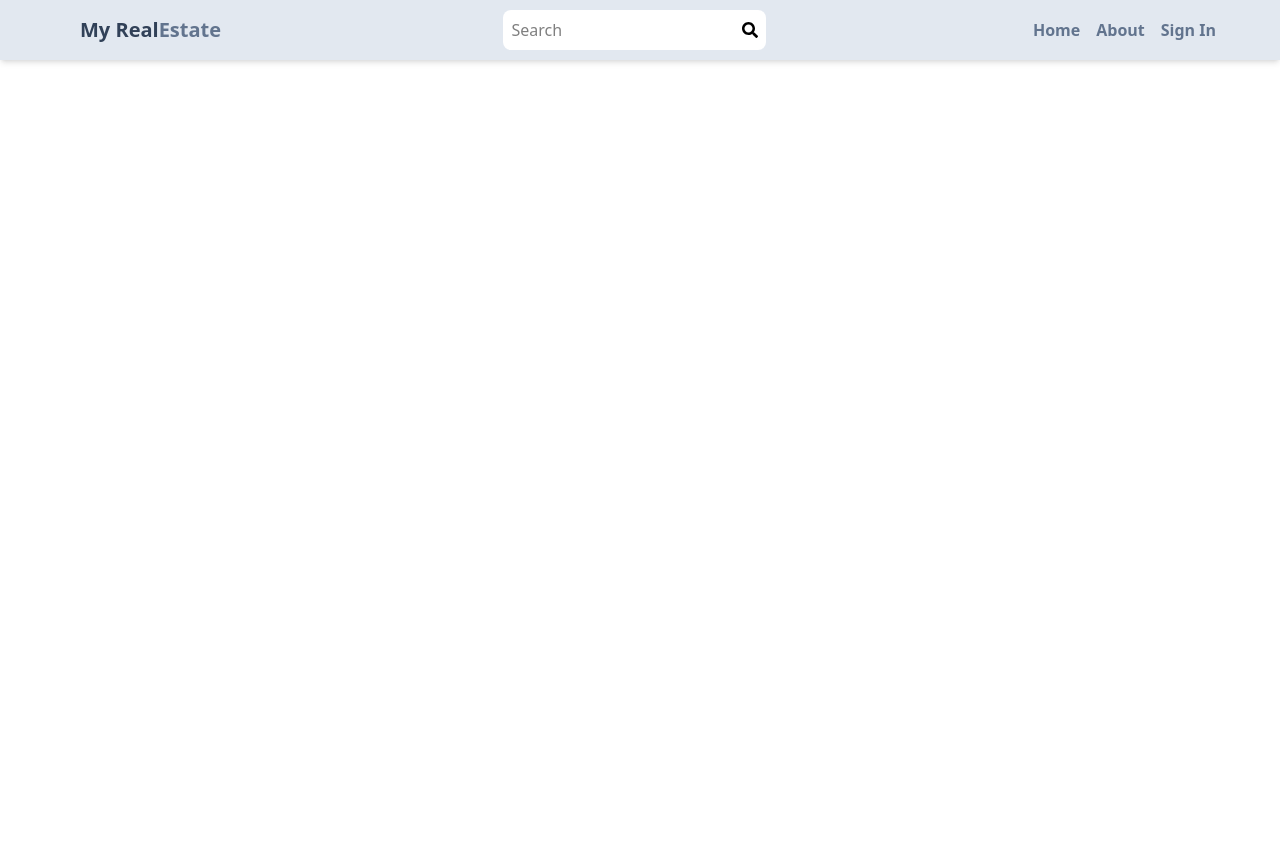
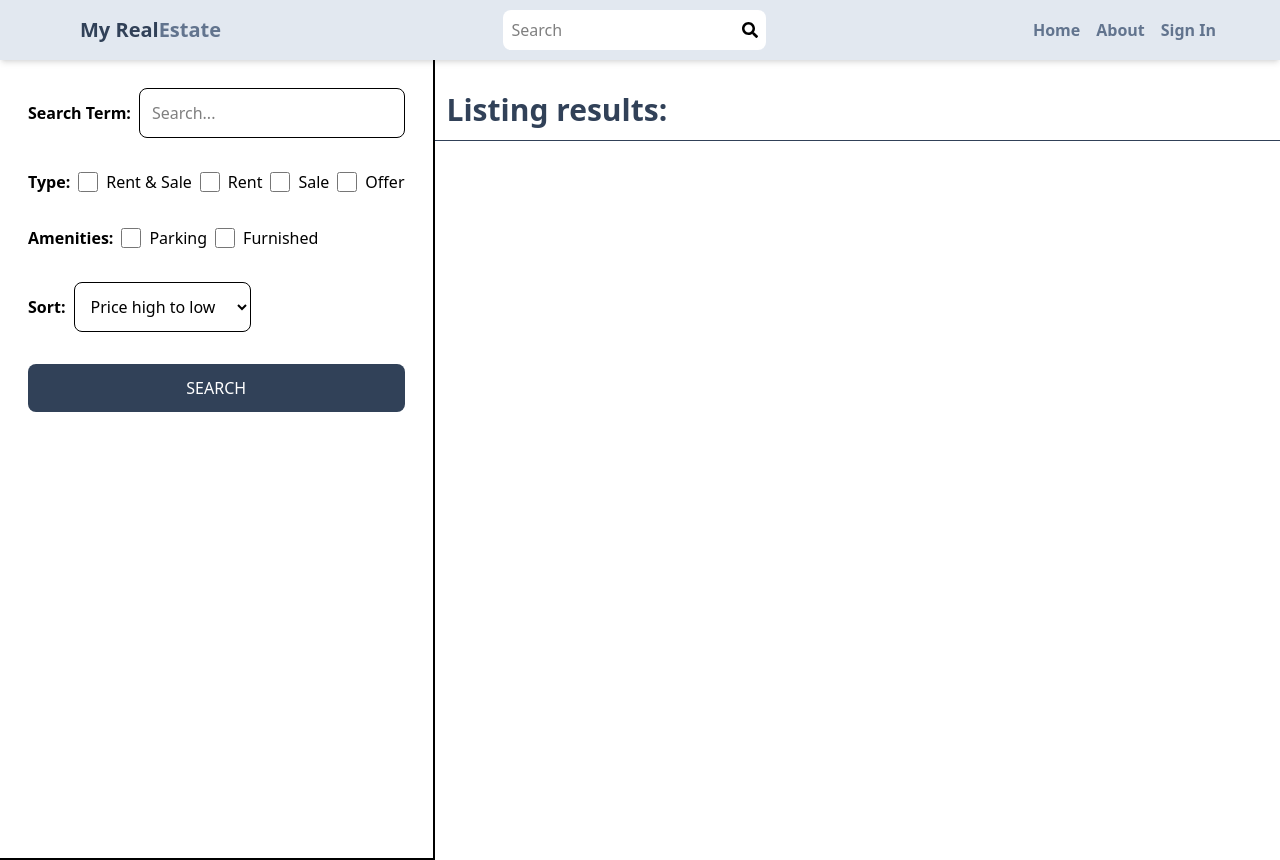
Before and after one commit to Ibrahimkhan432/My_Real_Estate, a React (Vite) app in the folder client/: page /search in a window 1280 px wide. Before the commit the page ends 800 px from the top, so only its background shows below. Built offline with nearby package versions, Linux system fonts and the light colour scheme; no server answers.

Commit message:
search page ui completed

```diff
--- a/client/src/App.jsx
+++ b/client/src/App.jsx
@@ -1,36 +1,41 @@
-import React from 'react'
-import { BrowserRouter, Route, Routes } from 'react-router-dom'
-import Home from './pages/Home'
-import SignUp from './pages/SignUp'
-import SignOut from './pages/SignOut'
-import About from './pages/About'
-import Header from './components/Header'
-import SignIn from './pages/SignIn'
-import PrivateRoute from './components/PrivateRoute'
-import Profile from './pages/Profile'
-import CreateListing from './pages/CreateListing'
-import UpdateListing from './pages/UpdateListing'
-import Listing from './pages/Listing'
+import React from "react";
+import { BrowserRouter, Route, Routes } from "react-router-dom";
+import Home from "./pages/Home";
+import SignUp from "./pages/SignUp";
+import SignOut from "./pages/SignOut";
+import About from "./pages/About";
+import Header from "./components/Header";
+import SignIn from "./pages/SignIn";
+import PrivateRoute from "./components/PrivateRoute";
+import Profile from "./pages/Profile";
+import CreateListing from "./pages/CreateListing";
+import UpdateListing from "./pages/UpdateListing";
+import Listing from "./pages/Listing";
+import Search from "./pages/Search";
 
 const App = () => {
   return (
     <BrowserRouter>
       <Header />
       <Routes>
-        <Route path='/' element={<Home />} />
-        <Route path='/sign-up' element={<SignUp />} />
-        <Route path='/sign-in' element={<SignIn />} />
-        <Route path='/sign-out' element={<SignOut />} />
-        <Route path='/about' element={<About />} />
-        <Route path='/listing/:listingId' element={<Listing />} />
-        <Route element={<PrivateRoute />} >
-          <Route path='/profile' element={<Profile />} />
-          <Route path='/create-listing' element={<CreateListing />} />
-          <Route path='/update-listing/:listingId' element={<UpdateListing />} />
+        <Route path="/" element={<Home />} />
+        <Route path="/sign-up" element={<SignUp />} />
+        <Route path="/sign-in" element={<SignIn />} />
+        <Route path="/sign-out" element={<SignOut />} />
+        <Route path="/about" element={<About />} />
+        <Route path="/search" element={<Search />} />
+        <Route path="/listing/:listingId" element={<Listing />} />
+        <Route element={<PrivateRoute />}>
+          <Route path="/profile" element={<Profile />} />
+          <Route path="/create-listing" element={<CreateListing />} />
+          <Route
+            path="/update-listing/:listingId"
+            element={<UpdateListing />}
+          />
         </Route>
       </Routes>
     </BrowserRouter>
-  )
-}
+  );
+};
 
-export default App
+export default App;
--- /dev/null
+++ b/client/src/pages/Search.jsx
@@ -0,0 +1,76 @@
+import React from "react";
+
+export default function Search() {
+  return (
+    <div className="flex flex-col md:flex-row">
+      <div className="p-7  border-b-2 md:border-r-2 md:min-h-screen">
+        <form
+        //  onSubmit={handleSubmit}
+          className="flex flex-col gap-8">
+          <div className="flex items-center gap-2">
+            <label className="whitespace-nowrap font-semibold">
+              Search Term:
+            </label>
+            <input
+              type="text"
+              id="searchTerm"
+              placeholder="Search..."
+              className="border rounded-lg p-3 w-full"
+            />
+          </div>
+          <div className="flex gap-2 flex-wrap items-center">
+            <label className="font-semibold">Type:</label>
+            <div className="flex gap-2">
+              <input type="checkbox" id="all" className="w-5" />
+              <span>Rent & Sale</span>
+            </div>
+            <div className="flex gap-2">
+              <input type="checkbox" id="rent" className="w-5" />
+              <span>Rent</span>
+            </div>
+            <div className="flex gap-2">
+              <input type="checkbox" id="sale" className="w-5" />
+              <span>Sale</span>
+            </div>
+            <div className="flex gap-2">
+              <input type="checkbox" id="offer" className="w-5" />
+              <span>Offer</span>
+            </div>
+          </div>
+          <div className="flex gap-2 flex-wrap items-center">
+            <label className="font-semibold">Amenities:</label>
+            <div className="flex gap-2">
+              <input type="checkbox" id="parking" className="w-5" />
+              <span>Parking</span>
+            </div>
+            <div className="flex gap-2">
+              <input type="checkbox" id="furnished" className="w-5" />
+              <span>Furnished</span>
+            </div>
+          </div>
+          <div className="flex items-center gap-2">
+            <label className="font-semibold">Sort:</label>
+            <select
+              defaultValue={"created_at_desc"}
+              id="sort_order"
+              className="border rounded-lg p-3"
+            >
+              <option value="regularPrice_desc">Price high to low</option>
+              <option value="regularPrice_asc">Price low to hight</option>
+              <option value="createdAt_desc">Latest</option>
+              <option value="createdAt_asc">Oldest</option>
+            </select>
+          </div>
+          <button className="bg-slate-700 text-white p-3 rounded-lg uppercase hover:opacity-95">
+            Search
+          </button>
+        </form>
+      </div>
+      <div className="flex-1">
+        <h1 className="text-3xl font-semibold border-b p-3 text-slate-700 mt-5">
+          Listing results:
+        </h1>
+      </div>
+    </div>
+  );
+}
```
